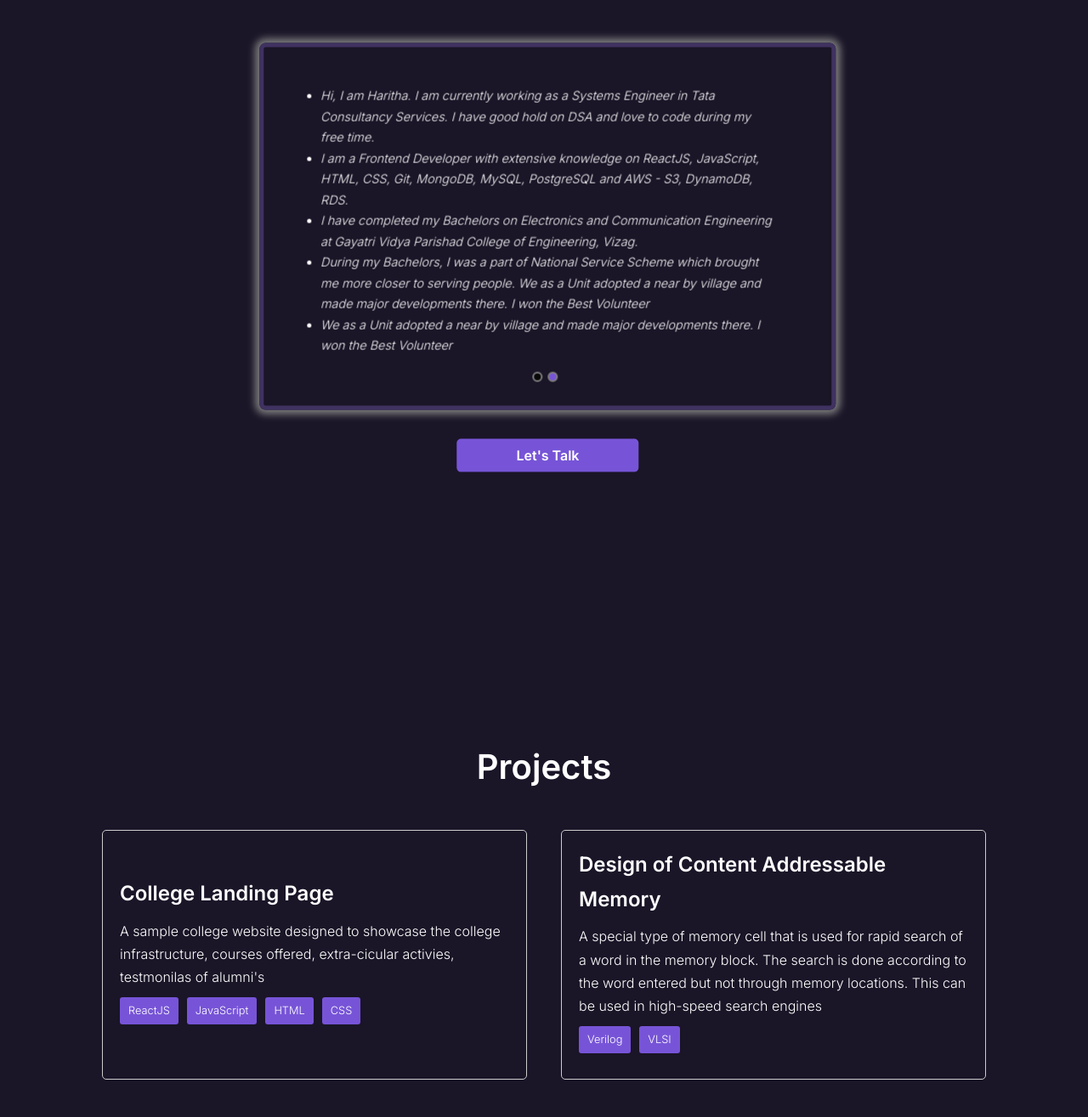
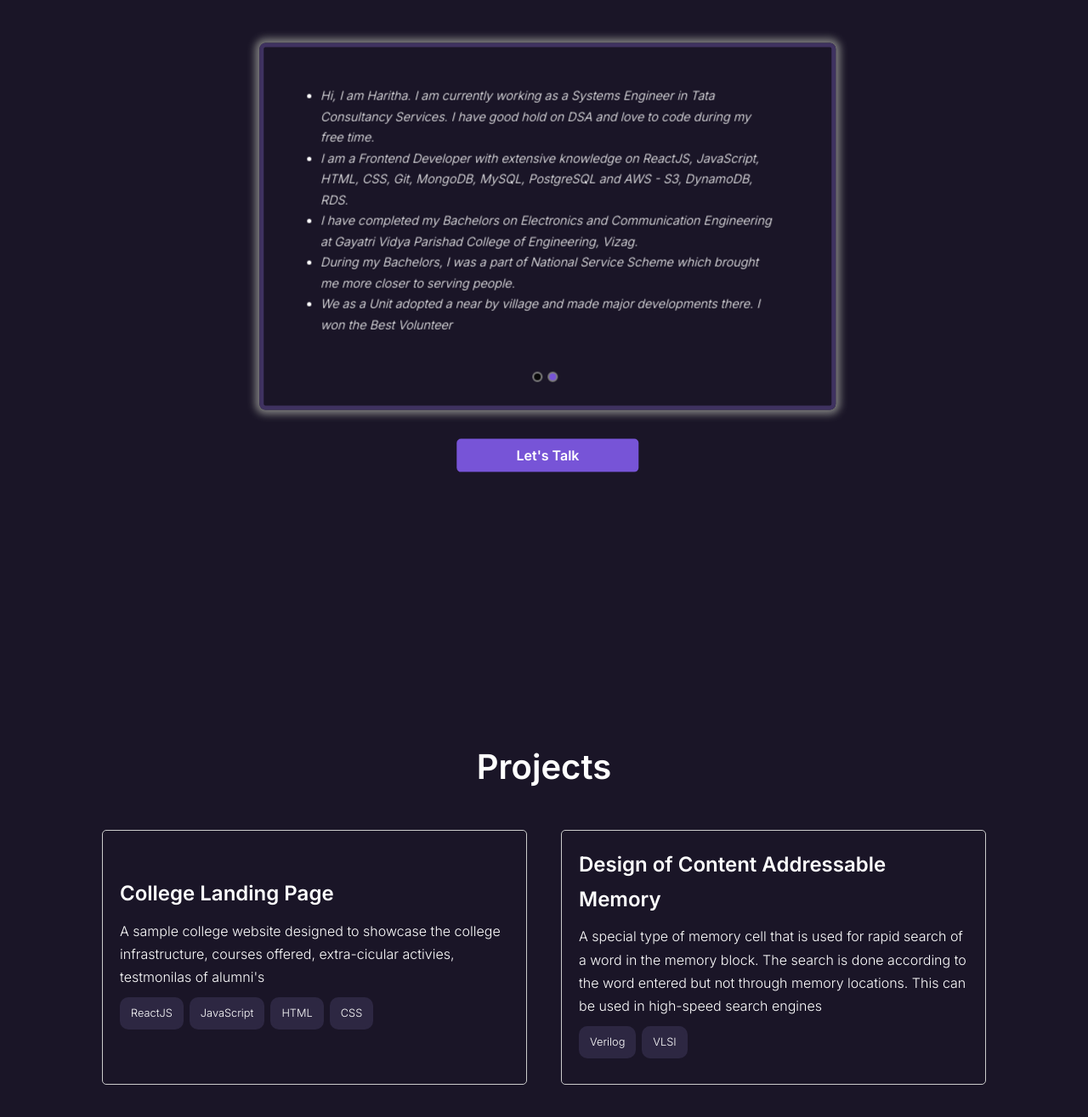
Before and after one commit to Haritha-tadepalli/portfolio, a React (Create React App) app: page /contact in a window 1280 px wide. Shown: the part 824-2139 px from the top of the page at 85% size. Built offline with nearby package versions, Linux system fonts and the light colour scheme.

Commit message:
change in colors

```diff
--- a/src/pages/about/About.jsx
+++ b/src/pages/about/About.jsx
@@ -59,8 +59,7 @@ const About = () => {
                 <li className="about_me_rows">
                 During my Bachelors, I
                 was a part of National Service Scheme which brought me more
-                closer to serving people. We as a Unit adopted a near by village
-                and made major developments there. I won the Best Volunteer
+                closer to serving people.
                 </li>
                 <li className="about_me_rows">
                 We as a Unit adopted a near by village
--- a/src/pages/projects/projects.css
+++ b/src/pages/projects/projects.css
@@ -55,13 +55,14 @@
 
   .skills-list li {
     display: inline-block;
-    margin-right: 10px;
-    background-color: var(--button-clr);
+    margin-right: 7px;
+    background-color: #2d2742;
     color: #fff;
     padding: 5px 10px;
-    border-radius: 3px;
+    border-radius: 10px;
     font-size: 0.8rem;
     margin-bottom: 10px;
+    border: 3px solid #2d2742;
   }
 
   @media screen and (max-width: 700px){
```
